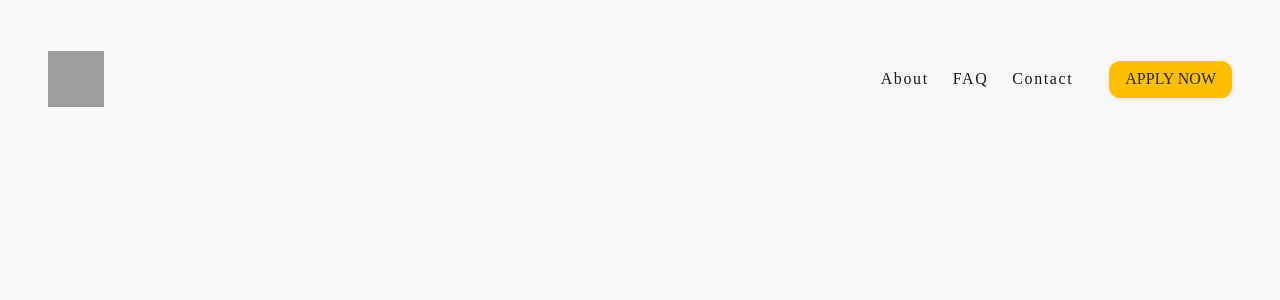
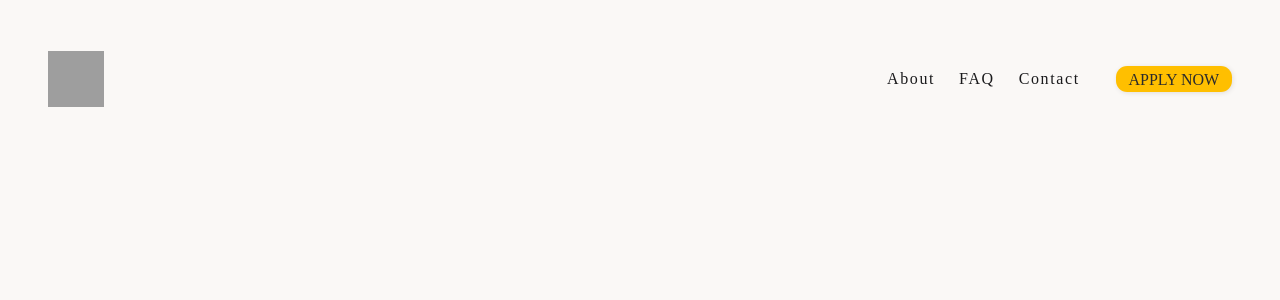
Before and after one commit to Gboly/AMITT, a React (Vite) app in the folder client/: page / in a window 1280 px wide. Shown: the top 300 px of the page. Built offline with nearby package versions, Linux system fonts and the light colour scheme; grey boxes are pictures that could not be loaded; a web font is replaced by a local one.

Commit message:
fix: Update apply button

```diff
--- a/client/src/components/apply-button/apply-button.css
+++ b/client/src/components/apply-button/apply-button.css
@@ -1,5 +1,5 @@
 .apply-button{
-    padding: 0.6rem 1rem;
+    padding: 0.3rem 0.8rem 0.2rem;
     background-color: var(--primary-color);
     border: none;
     border-radius: 0.7rem;
@@ -8,6 +8,7 @@
     text-transform: uppercase;
     box-shadow: 1px 1px 5px var(--soft-shadow-color);
     color: var(--bg-color-opp);
+    font-weight: 500;
 }
 .apply-button:hover{
     opacity: 0.7;
```
